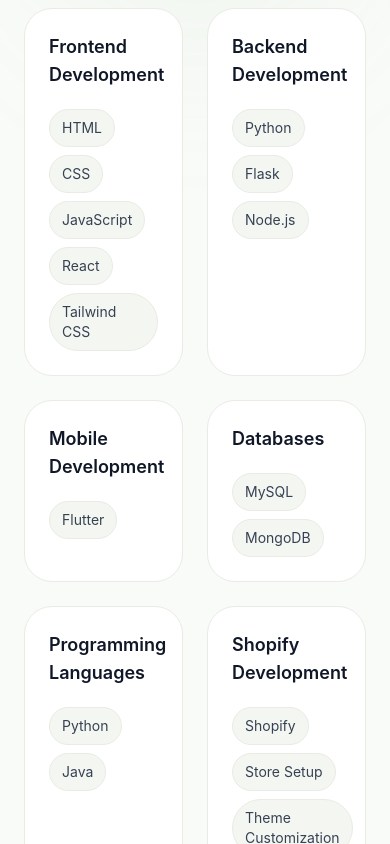
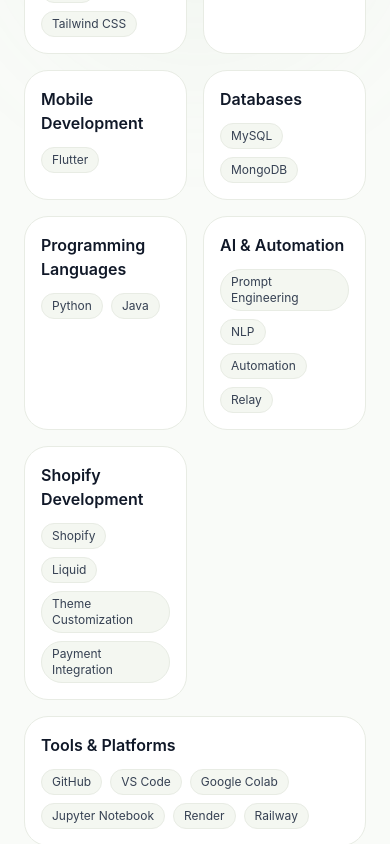
Before and after one commit to rizwana25/portfolio, a React (Vite) app: page / in a window 390 px wide. Shown: the part 2660-3504 px from the top of the page. Built offline with nearby package versions, Linux system fonts and the light colour scheme.

Commit message:
Added projects section

```diff
--- a/src/components/Skills.jsx
+++ b/src/components/Skills.jsx
@@ -21,12 +21,21 @@
       tech: ["Python", "Java"],
     },
     {
+      title: "AI & Automation",
+      tech: [
+        "Prompt Engineering",
+        "NLP",
+        "Automation",
+        "Relay",
+      ],
+    },
+    {
       title: "Shopify Development",
       tech: [
         "Shopify",
-        "Store Setup",
+        "Liquid",
         "Theme Customization",
-        "Liquid",
+        "Payment Integration",
       ],
     },
   ];
@@ -47,7 +56,9 @@
     <section
       id="skills"
       className="
-      py-32
+      pt-12
+      pb-8
+      md:py-24
       bg-[#F9FBF8]
       relative
       overflow-hidden
@@ -61,28 +72,31 @@
         {/* Heading */}
         <h2
           className="
-          text-5xl
-          md:text-7xl
+          text-4xl
+          md:text-6xl
+          lg:text-7xl
           font-bold
           text-gray-900
-          mb-20
+          mb-10
+          md:mb-16
           "
         >
           What I <span className="text-[#8FA684]">Work</span> With
         </h2>
 
         {/* Skills Grid */}
-        <div className="grid grid-cols-2 lg:grid-cols-3 gap-6">
+        <div className="grid grid-cols-2 lg:grid-cols-3 gap-4 md:gap-6">
 
           {mainSkills.map((skill, index) => (
             <div
               key={index}
               className="
               bg-white
-              rounded-[28px]
+              rounded-[24px]
+              md:rounded-[28px]
               border
               border-[#E8ECE4]
-              p-6
+              p-4
               md:p-8
               hover:-translate-y-1
               hover:shadow-lg
@@ -92,11 +106,12 @@
             >
               <h3
                 className="
-                text-lg
+                text-base
                 md:text-xl
                 font-semibold
                 text-gray-900
-                mb-5
+                mb-3
+                md:mb-5
                 "
               >
                 {skill.title}
@@ -107,14 +122,15 @@
                   <span
                     key={i}
                     className="
-                    px-3
-                    py-2
+                    px-2.5
+                    py-1
                     rounded-full
                     bg-[#F4F7F1]
                     border
                     border-[#E8ECE4]
                     text-gray-700
-                    text-sm
+                    text-xs
+                    md:text-sm
                     "
                   >
                     {item}
@@ -129,12 +145,14 @@
         {/* Tools & Platforms */}
         <div
           className="
-          mt-6
+          mt-4
+          md:mt-6
           bg-white
-          rounded-[28px]
+          rounded-[24px]
+          md:rounded-[28px]
           border
           border-[#E8ECE4]
-          p-6
+          p-4
           md:p-8
           hover:shadow-lg
           transition-all
@@ -143,11 +161,12 @@
         >
           <h3
             className="
-            text-lg
+            text-base
             md:text-xl
             font-semibold
             text-gray-900
-            mb-5
+            mb-3
+            md:mb-5
             "
           >
             {tools.title}
@@ -158,14 +177,15 @@
               <span
                 key={i}
                 className="
-                px-3
-                py-2
+                px-2.5
+                py-1
                 rounded-full
                 bg-[#F4F7F1]
                 border
                 border-[#E8ECE4]
                 text-gray-700
-                text-sm
+                text-xs
+                md:text-sm
                 "
               >
                 {item}
```
